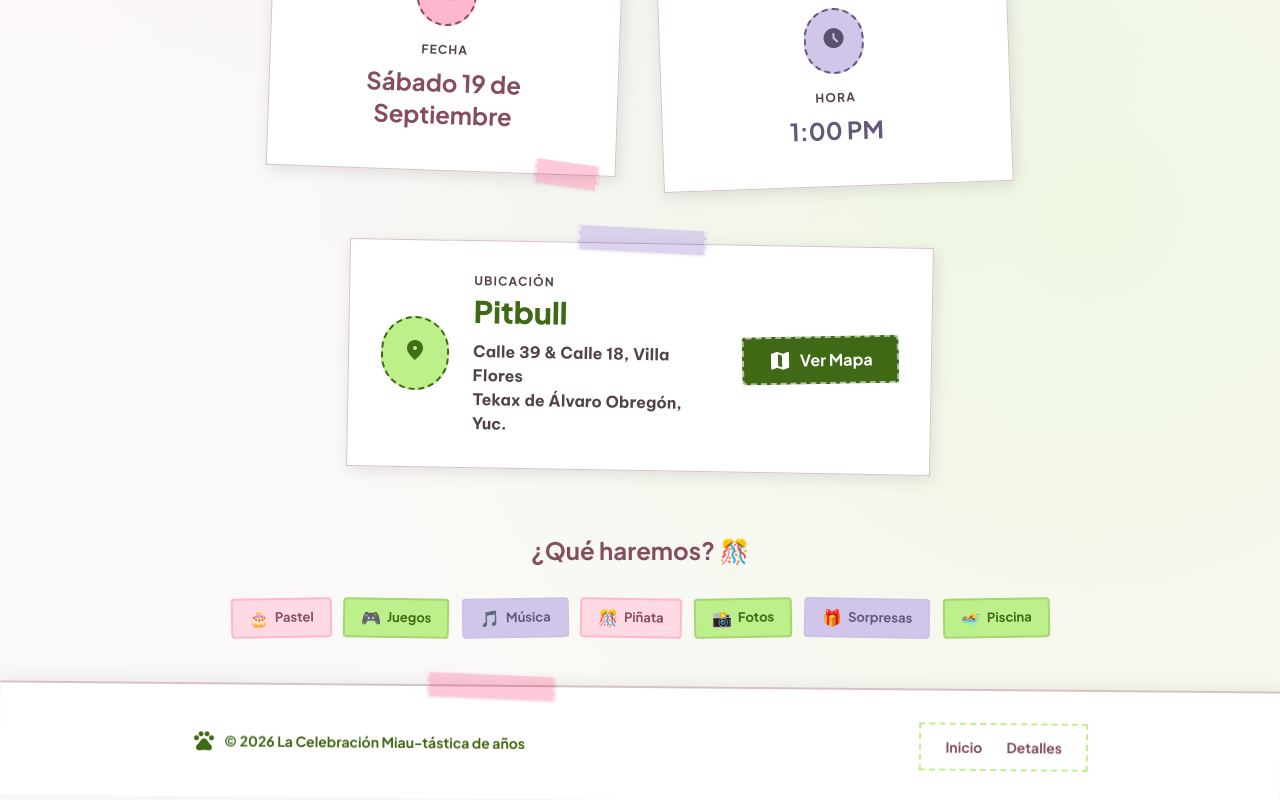
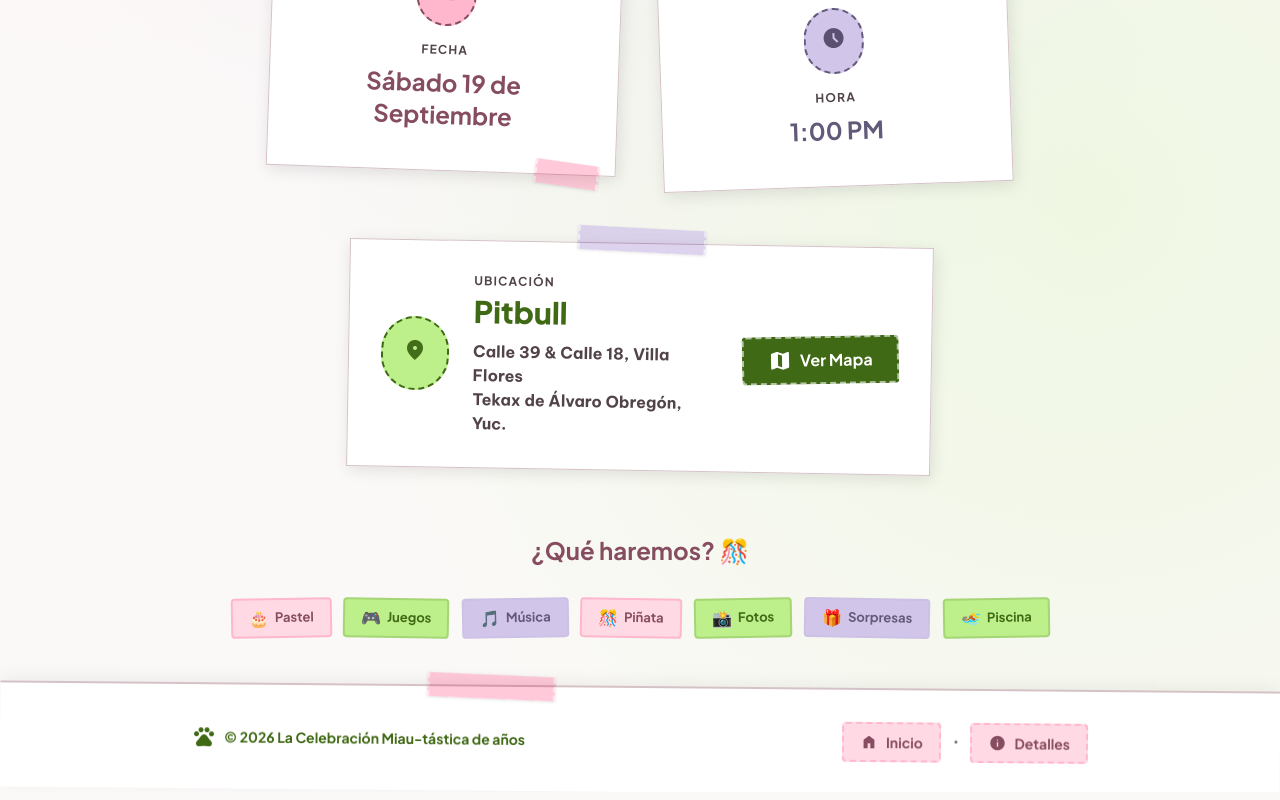
Before and after one commit to Jramirez91/inv-arly, a React (Vite) app: page /invitacion in a window 1280 px wide. Shown: the part 1177-1977 px from the top of the page. Built offline with nearby package versions, Linux system fonts and the light colour scheme.

Commit message:
feat: update footer

```diff
--- a/src/App.tsx
+++ b/src/App.tsx
@@ -51,21 +51,39 @@ export default function App() {
             </span>
             © {new Date().getFullYear()} La Celebración Miau-tástica de {EVENT.title.split(' ').pop()}
           </div>
-          <div className="flex gap-6 px-6 py-3 border-2 border-dashed" style={{ borderColor: 'var(--secondary-container)' }}>
+          <nav className="flex items-center gap-3">
             {[
-              { label: 'Inicio', path: '/invitacion' },
-              { label: 'Detalles',  path: '/detalles' },
-            ].map((link) => (
-              <a
-                key={link.path}
-                href={link.path}
-                className="font-bold hover:opacity-70 transition-opacity text-sm"
-                style={{ fontFamily: '"Plus Jakarta Sans", sans-serif', color: 'var(--primary)' }}
-              >
-                {link.label}
-              </a>
+              { label: 'Inicio', path: '/invitacion', icon: 'home' },
+              { label: 'Detalles',  path: '/detalles', icon: 'info' },
+            ].map((link, i, arr) => (
+              <span key={link.path} className="flex items-center gap-3">
+                <a
+                  href={link.path}
+                  className="font-bold hover:scale-105 transition-all text-sm px-4 py-2 border-2 border-dashed inline-flex items-center gap-2"
+                  style={{
+                    fontFamily: '"Plus Jakarta Sans", sans-serif',
+                    color: 'var(--primary)',
+                    background: 'var(--primary-fixed)',
+                    borderColor: 'var(--primary-container)',
+                    borderRadius: '4px',
+                  }}
+                >
+                  <span className="material-symbols-outlined text-base" style={{ fontVariationSettings: "'FILL' 1", fontSize: '18px' }}>
+                    {link.icon}
+                  </span>
+                  {link.label}
+                </a>
+                {i < arr.length - 1 && (
+                  <span
+                    className="text-lg font-bold select-none"
+                    style={{ color: 'var(--outline)' }}
+                  >
+                    ·
+                  </span>
+                )}
+              </span>
             ))}
-          </div>
+          </nav>
         </div>
       </footer>
       )}
```
